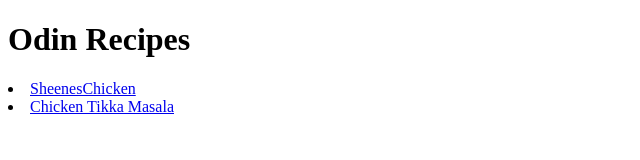
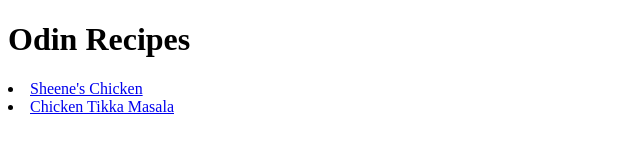
Before and after one commit to DyronPayne/odin-recipes, a plain HTML site: page index.html in a window 1280 px wide. Shown: the full height of the page, 0-640 px from the left. Drawn offline with Linux system fonts and the light colour scheme.

Commit message:
updated sheene's  chicken with a space

```diff
--- a/index.html
+++ b/index.html
@@ -19,7 +19,7 @@
 
         <script src="" async defer></script>
         <h1>Odin Recipes</h1>
-          <li><a href="recipes/SheenesChicken.html">SheenesChicken</a></li>
+          <li><a href="recipes/SheenesChicken.html">Sheene's Chicken</a></li>
 
           <li><a href="recipes/ChickenTikkaMasala.html">Chicken Tikka Masala</a></li>
     </body>
```
